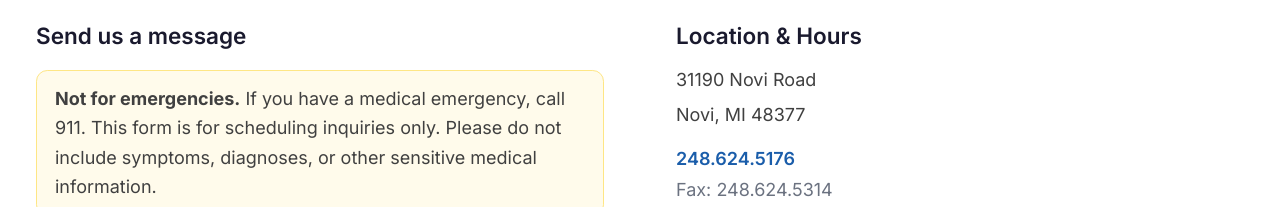
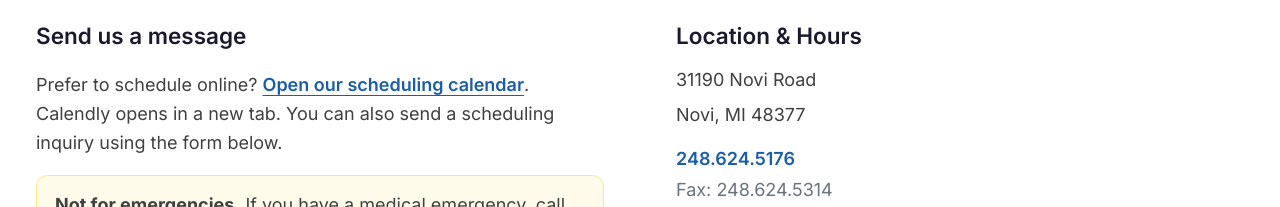
Before and after one commit to tomytomz1/excel-rehab, a Next.js app: page /contact in a window 1280 px wide. Shown: the part 285-492 px from the top of the page. Built offline with nearby package versions, Linux system fonts and the light colour scheme; no server answers.

Commit message:
Make existing Calendly scheduling link visible above contact form

```diff
--- a/src/app/contact/page.tsx
+++ b/src/app/contact/page.tsx
@@ -30,6 +30,19 @@ export default function ContactPage() {
               <h2 className="text-xl font-semibold text-neutral-900 mb-4">
                 Send us a message
               </h2>
+              <p className="mb-4 text-base text-neutral-700 leading-relaxed">
+                Prefer to schedule online?{" "}
+                <a
+                  href={SCHEDULING_URL}
+                  target="_blank"
+                  rel="noopener noreferrer"
+                  className="font-semibold text-brand-blue underline underline-offset-4 hover:no-underline focus-visible:outline-2 focus-visible:outline-offset-2 focus-visible:outline-brand-blue"
+                >
+                  Open our scheduling calendar
+                </a>
+                . Calendly opens in a new tab. You can also send a scheduling
+                inquiry using the form below.
+              </p>
               <p className="mb-4 text-base text-neutral-700 leading-relaxed rounded-lg border border-amber-200 bg-amber-50 px-4 py-3">
                 <strong>Not for emergencies.</strong> If you have a medical
                 emergency, call 911. This form is for scheduling inquiries only.
```
